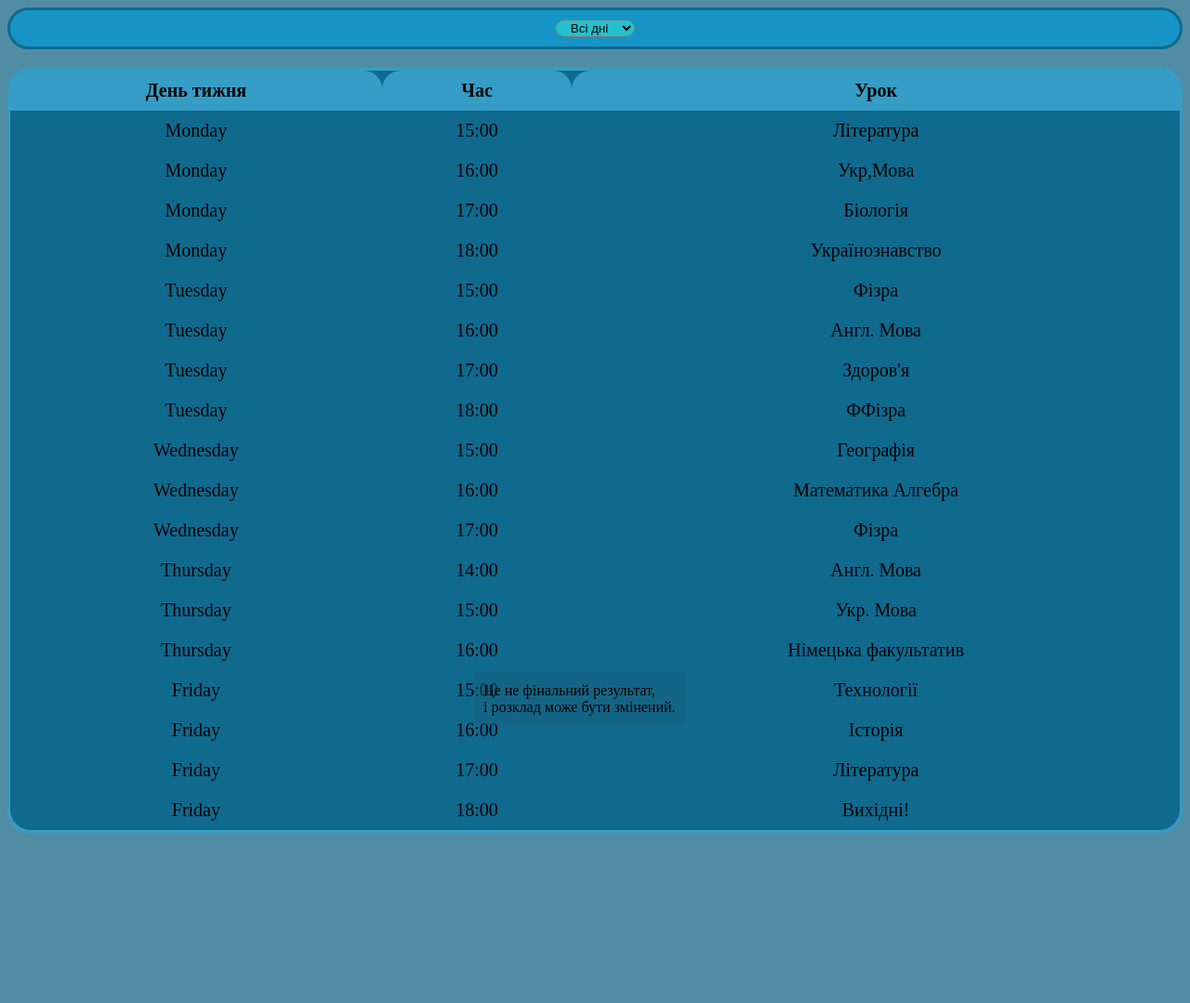
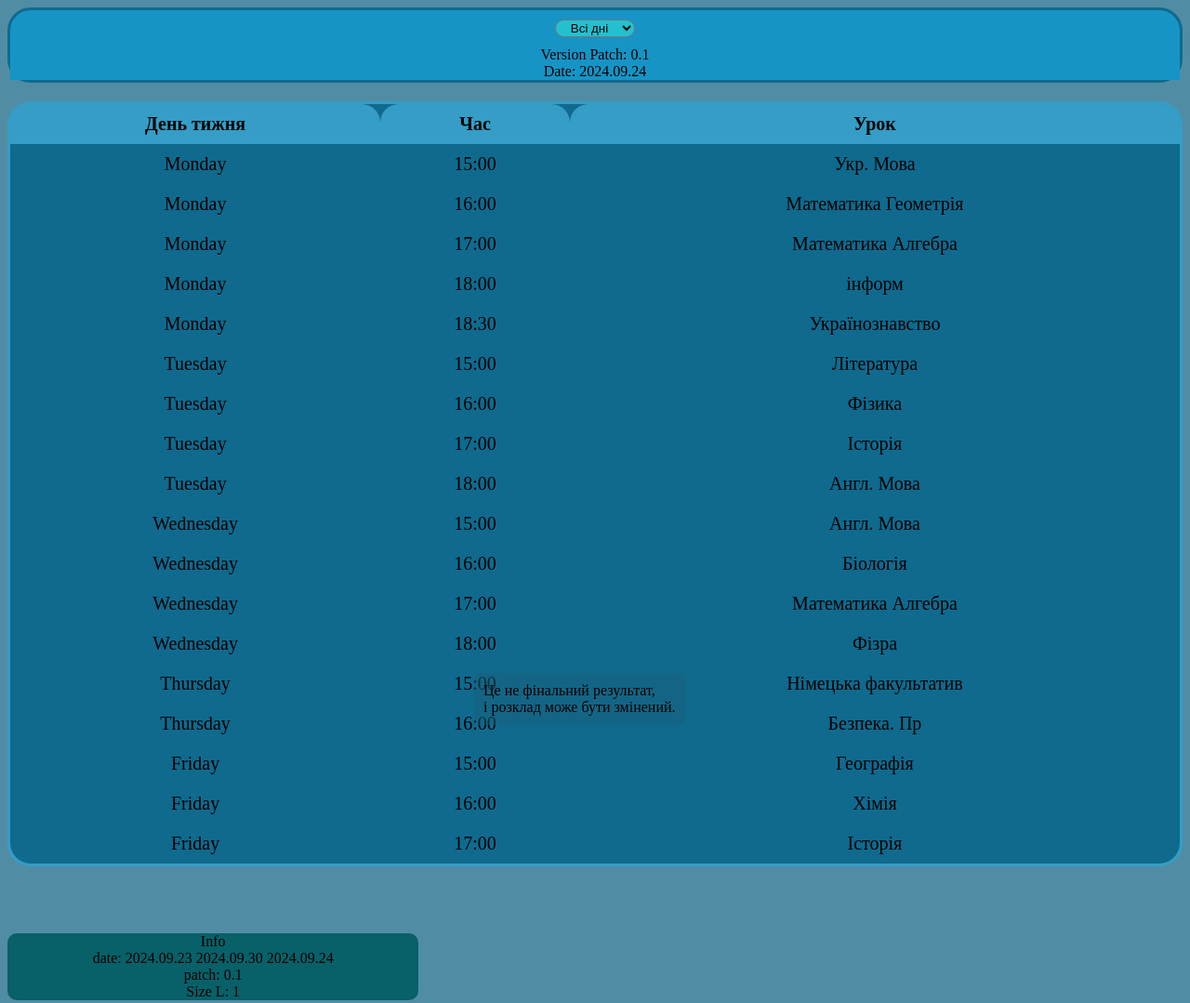
Before and after one commit to LWJENNI/online, a plain HTML site: page index.html in a window 1280 px wide. Shown: the whole page at 93% size. Before the commit the page ends 976 px from the top, so only its background shows below. Drawn offline with Linux system fonts and the light colour scheme.

Commit message:
Add files via upload

```diff
--- a/index.html
+++ b/index.html
@@ -47,8 +47,9 @@
 
 <body>
     <main>
-        <div style="background-color: rgb(22, 148, 198); border-radius: 25px; border: solid rgb(15, 106, 142); text-align: center;">
-            <select name="date" id="date" style="margin: 10px 10px;">
+        <div
+            style="background-color: rgb(22, 148, 198); border-radius: 25px; border: solid rgb(15, 106, 142); text-align: center; display: list-item;">
+            <select name="date" id="date" style="margin: 10px 10px; ">
                 <option value="all-days" selected>Всі дні</option>
                 <option value="Monday">Понеділок</option>
                 <option value="Tuesday">Вівторок</option>
@@ -56,6 +57,10 @@
                 <option value="Thursday">Четвер</option>
                 <option value="Friday">П'ятниця</option>
             </select>
+            <div class="version" id="version" style="background-color: rgb(22, 148, 198);">
+                <p>Version Patch: 1.4</p>
+
+            </div>
         </div>
     </main>
     <aside>
@@ -63,7 +68,8 @@
             style="background-color: rgb(15, 106, 142); border-radius: 25px; text-align: center;"></div>
     </aside>
     <footer>
-            <div style="position: fixed; bottom: 20px; left: 50%; margin: 0px -130px; background-color: rgba(27, 96, 124, 0.5); padding: 10px; border-radius: 5px; z-index: 1000;">
+        <div
+            style="position: fixed; bottom: 20px; left: 50%; margin: 0px -130px; background-color: rgba(27, 96, 124, 0.5); padding: 10px; border-radius: 5px; z-index: 1000;">
             Це не фінальний результат, <br> і розклад може бути змінений.
         </div>
         <br>
@@ -71,42 +77,74 @@
         <br>
         <br>
     </footer>
+    <article>
+        <div style="background-color: rgb(8, 96, 104); text-align: center; border-radius: 10px; width: 35%;">
+            Info
+            <div id="info" class="info">
+
+            </div>
+        </div>
+    </article>
 
     <script>
+        let lists;
+
+        function finish(data) {
+            return new Promise((resolve, reject) => {
+                const version = data.version;
+                const currentDate = new Date();
+                const formattedCurrentDate = currentDate.toISOString().slice(0, 10).replace(/-/g, '.');
+
+                console.log("Current Formatted Date:", formattedCurrentDate);
+
+                const startDate = data.date[0];
+                const endDate = data.date[1];
+
+                if (formattedCurrentDate >= startDate && formattedCurrentDate <= endDate) {
+                    lists = data.list;
+                    console.log("patch:", version);
+                    document.getElementById("version").innerHTML = "Version Patch: " + version + "<br>Date: " + formattedCurrentDate;
+                    console.log("Current Date is in range. Lists:", lists);
+                    resolve(lists);
+                    const size = lists.length;
+                    document.getElementById("info").innerHTML = "date: " + startDate + " " + endDate + " " + formattedCurrentDate + "<br> patch: " + version + "<br> Size L: " + size;
+                } else {
+                    console.log("Current Date is out of range.");
+                    reject("Current Date is out of range.");
+                }
+            });
+        }
+
+
+        const send = 'https://raw.githubusercontent.com/LWJENNI/online/main/date.json';
+
+        fetch(send)
+            .then(response => response.json())
+            .then(data => finish(data))
+            .then(() => {
+                main();
+            })
+            .catch(error => console.error(error));
+        function main() {
             document.getElementById('date').addEventListener('change', updateContent);
-
-        const lists = [
-        {
-            "class7": {
-                "Monday": [{ "time": "15:00", "text": "Література" },{ "time": "16:00", "text": "Укр,Мова" },{ "time": "17:00", "text": "Біологія" },{ "time": "18:00", "text": "Українознавство" }],
-                "Tuesday": [{ "time": "15:00", "text": "Фізра" },{ "time": "16:00", "text": "Англ. Мова" },{ "time": "17:00", "text": "Здоров'я" },{ "time": "18:00", "text": "ФФізра" }],
-                "Wednesday": [{ "time": "15:00", "text": "Географія" },{ "time": "16:00", "text": "Математика Алгебра" },{ "time": "17:00", "text": "Фізра" }],
-                "Thursday": [{ "time": "14:00", "text": "Англ. Мова" },{ "time": "15:00", "text": "Укр. Мова" },{ "time": "16:00", "text": "Німецька факультатив " }],
-                "Friday": [{ "time": "15:00", "text": "Технології" },{ "time": "16:00", "text": "Історія" },{ "time": "17:00", "text": "Література" },{ "time": "18:00", "text": "Вихідні!" }]
-            }
-        }
-        ];
-
             function updateContent() {
                 const dayValue = document.getElementById('date').value;
                 createScheduleTable(dayValue);
             }
-
             function createScheduleTable(dayName) {
                 const schedule = lists[0].class7;
                 let result = "<table class='dynamic-div'><tr><th>День тижня</th><th>Час</th><th>Урок</th></tr>";
 
                 if (dayName === "all-days") {
                     for (const [day, lessons] of Object.entries(schedule)) {
-                    let lastTime = ""; // Для хранения времени последнего урока
+                        let lastTime = "";
                         for (const lesson of lessons) {
-                        // Если время совпадает с последним
                             if (lesson.time === lastTime) {
                                 result += `<tr><td></td><td>${lesson.time}</td><td>${lesson.text}</td></tr>`;
                             } else {
                                 result += `<tr><td>${day}</td><td>${lesson.time}</td><td>${lesson.text}</td></tr>`;
                             }
-                        lastTime = lesson.time; // Обновляем последнее время
+                            lastTime = lesson.time;
                         }
                     }
                 } else if (schedule[dayName]) {
@@ -121,10 +159,10 @@
                 result += "</table>";
                 document.getElementById("schedule").innerHTML = result;
             }
+            createScheduleTable("all-days");
+        }
+    </script>
 
-        // Заполнение таблицы при загрузке страницы
-        createScheduleTable("all-days");
-    </script>
 </body>
 
 </html>
```
Lines whose indentation alone changed are shown as unchanged.
